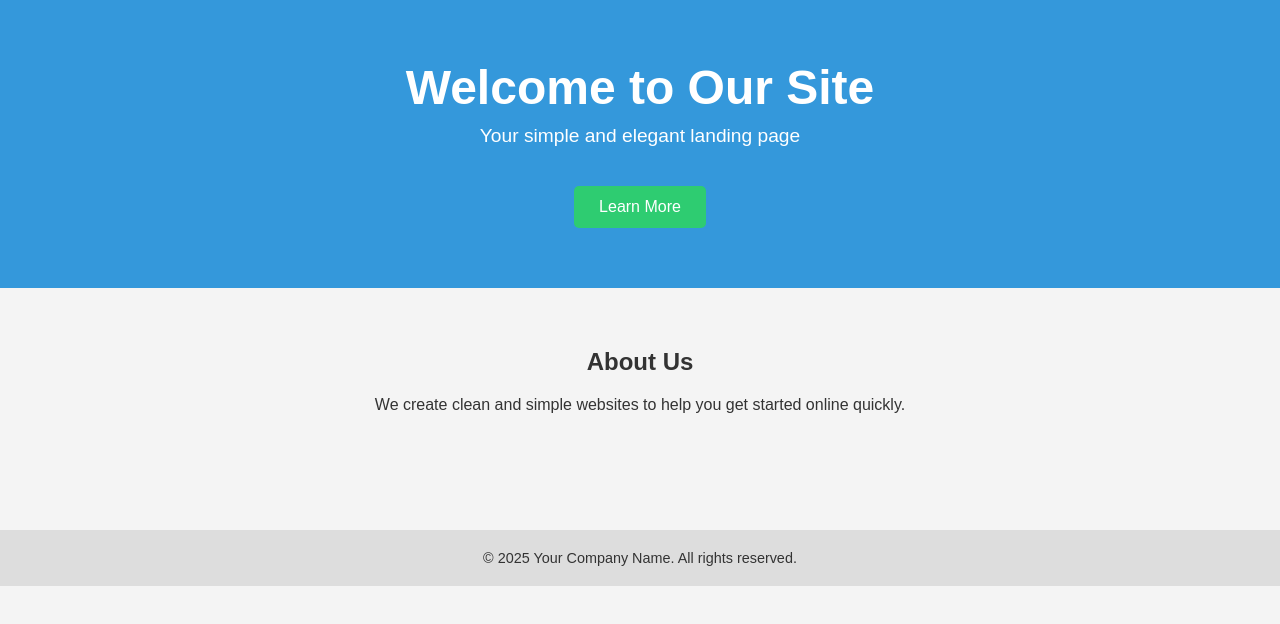
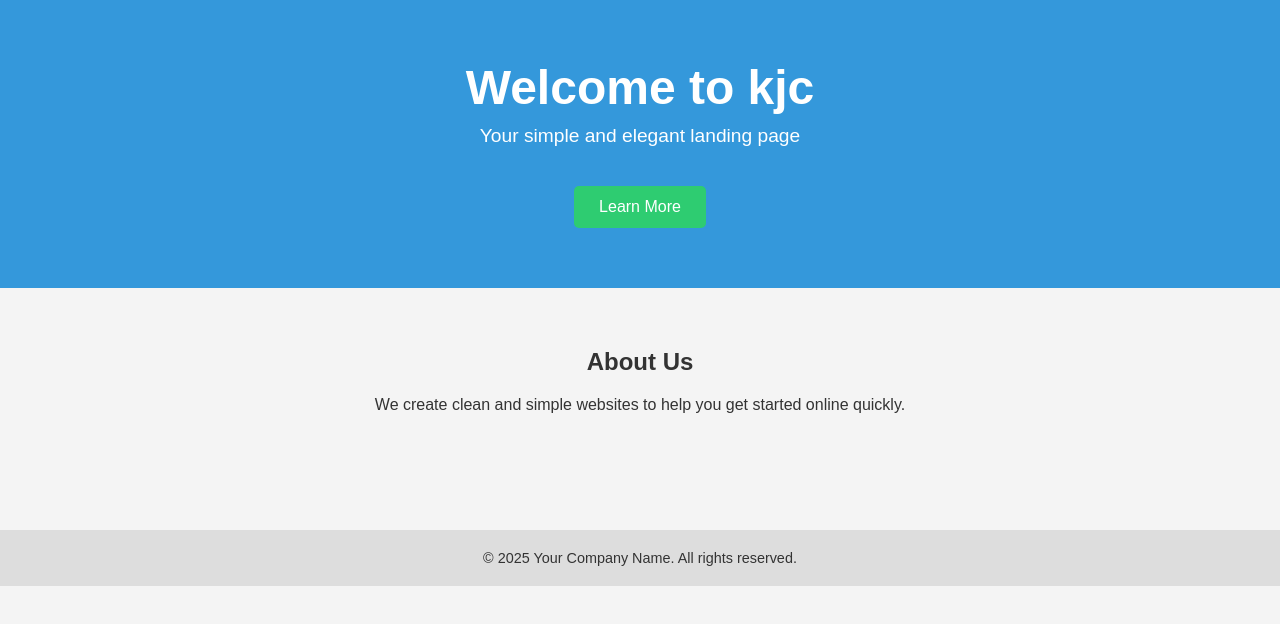
Before and after one commit to faizan-7890/git-learning, a plain HTML site: page index.html in a window 1280 px wide. Drawn offline with Linux system fonts and the light colour scheme.

Commit message:
version 2

```diff
--- a/index.html
+++ b/index.html
@@ -56,7 +56,7 @@
 <body>
 
   <header>
-    <h1>Welcome to Our Site</h1>
+    <h1>Welcome to kjc</h1>
     <p>Your simple and elegant landing page</p>
     <a href="#learn-more" class="cta-button">Learn More</a>
   </header>
```
Also changed, not shown: README.md.
